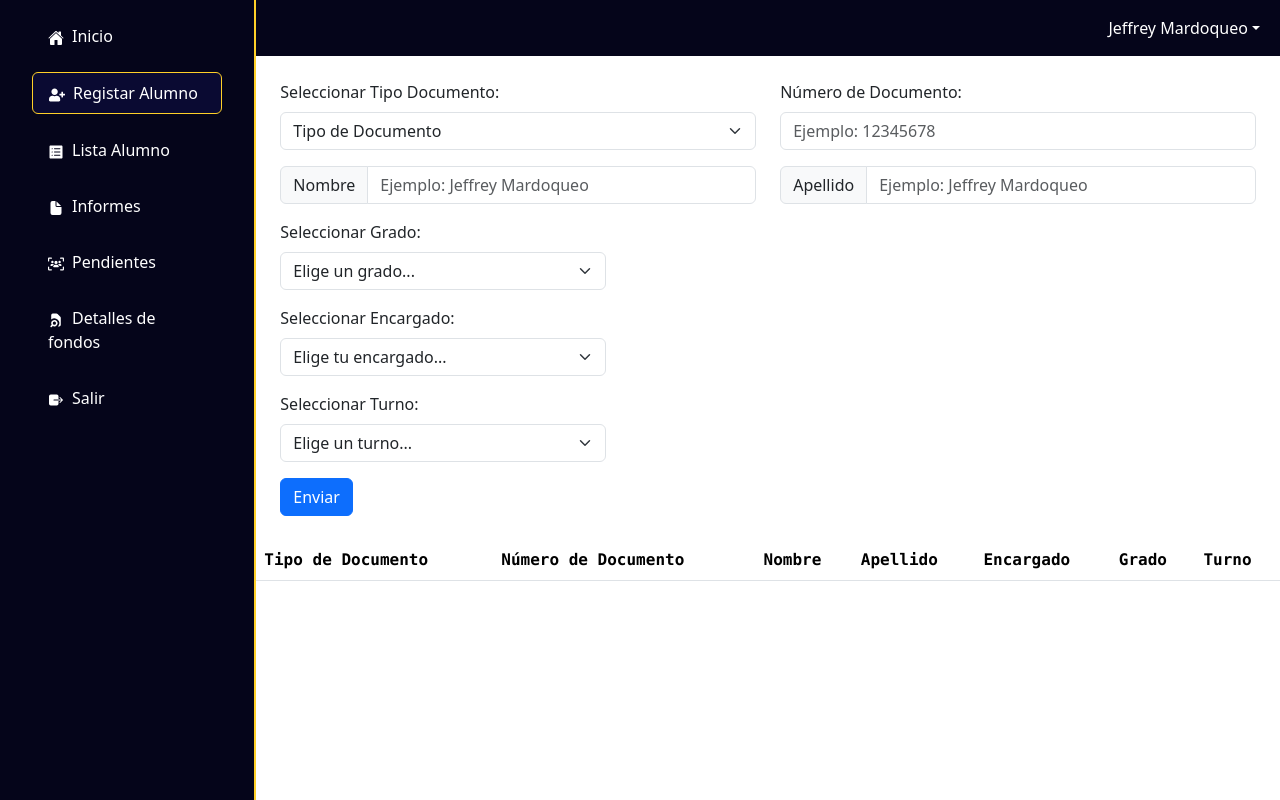
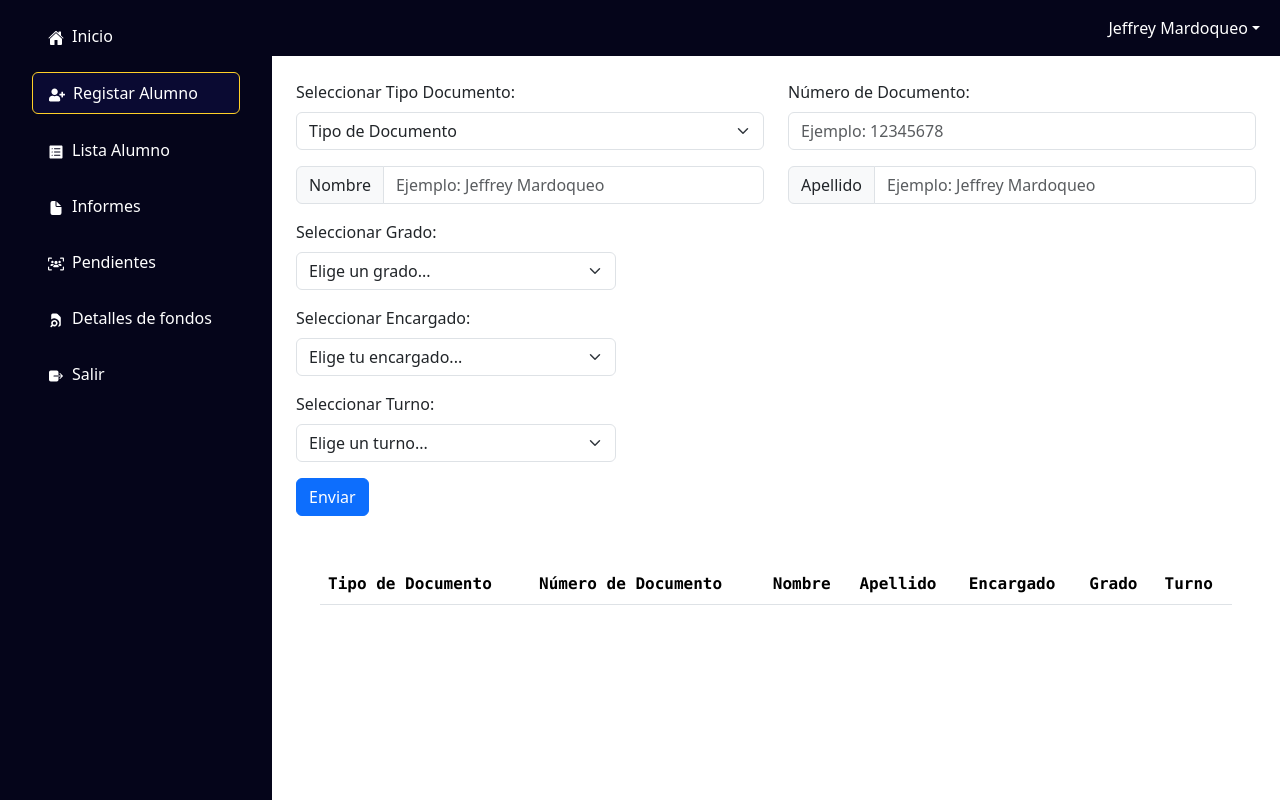
Before and after one commit to JeffreyMardoqueo-17/Admi-Caez-FrontenD, a React (Create React App) app: page /RegistrarAlumno in a window 1280 px wide. Built offline with nearby package versions, Linux system fonts and the light colour scheme.

Commit message:
cambios del diseño

```diff
--- a/src/App.scss
+++ b/src/App.scss
@@ -10,14 +10,47 @@ $contraste: rgb(10, 10, 50);
 $bgPrimary: #05051A;
 $border: #FFD028;
 
+
+/* Estilo para la barra de desplazamiento */
+::-webkit-scrollbar {
+  width: 6px;
+  /* Ancho de la barra de desplazamiento */
+}
+
+/* Estilo para el riel de la barra de desplazamiento */
+::-webkit-scrollbar-track {
+  background: var(--bg);
+  /* Color de fondo del riel */
+}
+
+/* Estilo para el pulgar de la barra de desplazamiento (la parte que se arrastra) */
+::-webkit-scrollbar-thumb {
+  background: var(--MORADOCLaro);
+  /* Color del pulgar de la barra de desplazamiento */
+}
+
+/* Estilo para el pulgar de la barra de desplazamiento al pasar el mouse sobre él */
+::-webkit-scrollbar-thumb:hover {
+  background: var(--rosadito);
+  cursor: pointer;
+}
+
 .navBar {
+  position: fixed;
+  top: 0;
+  width: 100%;
   background-color: $white;
   padding: 1rem 2rem;
   border-bottom: 2px solid $black;
+  z-index: 1000;
 }
 
 .content {
-  width: 100%;
+  // width: 100%;ç
+  margin-left: 17rem;
+  /* Ancho del Sidebar */
+  width: calc(100% - 17rem);
+  /* Resta el ancho del Sidebar al 100% */
 }
 
 .flex {
@@ -25,12 +58,12 @@ $border: #FFD028;
 }
 
 .Sidebar {
-  width: 20rem;
-  height: 100vh;
-  border-right: 2px solid $border;
+  width: 17rem;
+  height: 120vh;
+  // border-right: 2px solid $border;
   background-color: $bgPrimary;
   overflow: hidden; // Evita que el contenido sobrepase el área visible
-
+  position: fixed;
   ul {
     list-style: none;
     padding: 1em 2em;
--- a/src/Components/TableB/TableB.jsx
+++ b/src/Components/TableB/TableB.jsx
@@ -2,7 +2,8 @@ import React from 'react';
 
 const TableB = ({ datos }) => {
     return (
-        <table className="table table-hover mx-auto my-1">
+        <div className="m-5">
+            <table className="table table-striped table-hover mx-auto my-1">
                 <thead>
                     <tr className='font-monospace'>
                         <th scope="col">Tipo de Documento</th>
@@ -28,6 +29,7 @@ const TableB = ({ datos }) => {
                     ))}
                 </tbody>
             </table>
+        </div>
     );
 }
 
--- a/src/Pages/Home/Lista/Lista.jsx
+++ b/src/Pages/Home/Lista/Lista.jsx
@@ -1,9 +1,11 @@
 import React from 'react';
+import TableB from '../../../Components/TableB/TableB';
 
 const Lista = () => {
     return (
         <div>
             <h1>Lista de alumnos</h1>
+            <TableB />
         </div>
     );
 }
--- a/src/Pages/Home/RegistarAlumno/RegistrarAlumno.jsx
+++ b/src/Pages/Home/RegistarAlumno/RegistrarAlumno.jsx
@@ -17,6 +17,7 @@ const RegistrarAlumno = () => {
             {/* Pasa la función handleFormSubmit como prop al componente Formulario */}
             <Formulario onSubmit={handleFormSubmit} />
             {/* Pasa los datos ingresados al componente TableB */}
+
             <TableB datos={datosAlumnos} />
         </div>
     );
```
Also changed, not shown: src/Components/NavBar/NavBar.css (deleted). Lines whose indentation alone changed are shown as unchanged.
